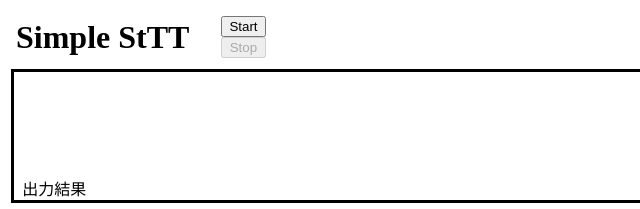
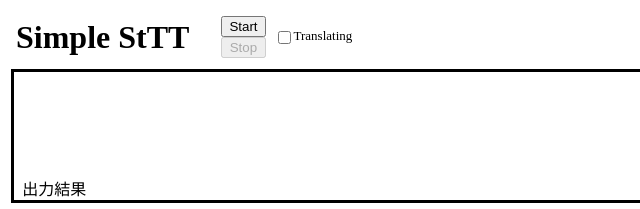
Before and after one commit to Asalato/SimpleSpeechToTextTranslate, a plain HTML site: page index.html in a window 1280 px wide. Shown: the top 209 px of the page, 0-640 px from the left. Drawn offline with Linux system fonts and the light colour scheme.

Commit message:
v1.5
翻訳するかをチェックボックスで指定できるように

```diff
--- a/index.css
+++ b/index.css
@@ -68,3 +68,8 @@ h1{
 .ffinput{
     width: 6rem;
 }
+
+.transbool{
+    margin: 0 0.5rem 0 0.5rem;
+    font-size: small;
+}
--- a/index.html
+++ b/index.html
@@ -12,6 +12,10 @@
     <div class="input">
         <input type="button" value="Start" id="start" onclick="startRecognition()">
         <input type="button" value="Stop" id="stop" onclick="stopRecognition()" disabled>
+    </div>
+    <div class="transbool">
+        <input type="checkbox" onclick="setUseTranslation(this.value)">
+        <div>Translating</div>
     </div>
     <div id="status"></div>
 </div>
--- a/index.js
+++ b/index.js
@@ -21,6 +21,10 @@ function Translate(str, langFrom, langTo, action){
     });
 }
 
+let useTranslation = false;
+function setUseTranslation(value){
+    useTranslation = value;
+}
 
 function ReDraw() {
     let r = [];
@@ -36,7 +40,7 @@ function ReDraw() {
     resultRaw.innerHTML = '<div>' + str + '</div';
     if(str === '')
         resultTranslated.innerHTML = '<div></div>';
-    else if(str !== Last)
+    else if(str !== Last && useTranslation)
         Translate(str, "ja", "en", (r) => resultTranslated.innerHTML = '<div>' + r + '</div>');
     Results = r;
     Last = str;
```
